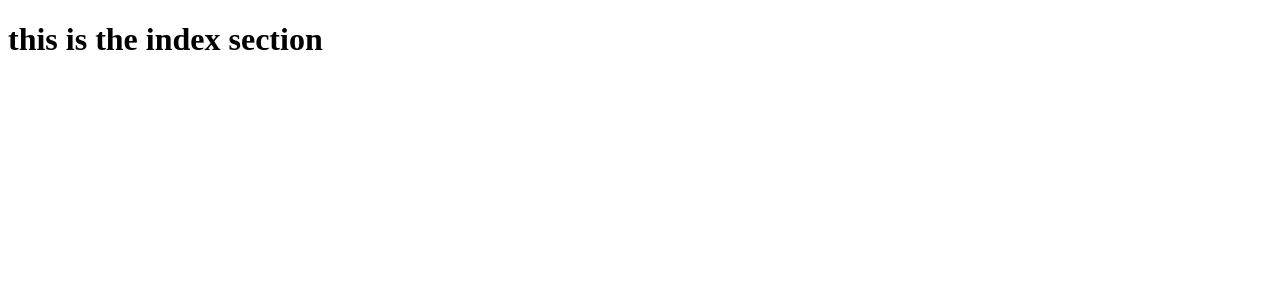
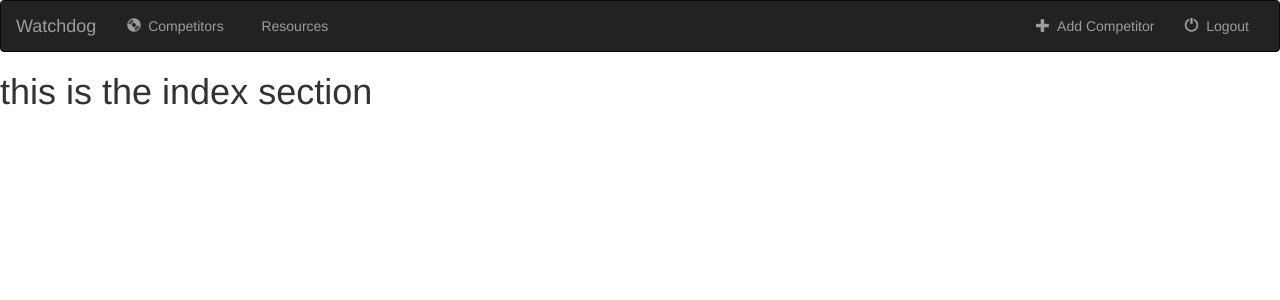
Before and after one commit to dmsproduct/watchdog, a Django app: page / in a window 1280 px wide. Shown: the top 300 px of the page. Run offline with Django 3.2, Linux system fonts and the light colour scheme; some libraries are stand-ins or nearby versions.

Commit message:
added style stuff

```diff
--- a/main/templates/main/base.html
+++ b/main/templates/main/base.html
@@ -3,9 +3,51 @@
 <head>
     <meta charset="UTF-8">
     <title>Watchdog - Competitor Tracking</title>
+    <link rel="stylesheet" href="https://maxcdn.bootstrapcdn.com/bootstrap/3.3.7/css/bootstrap.min.css">
+    <link href="https://fonts.googleapis.com/css?family=Raleway" rel="stylesheet">
+
 </head>
+<nav class="navbar navbar-inverse">
+    <div class="container-fluid">
+
+        <!-- Header -->
+        <div class="navbar-header">
+            <button type="button" class="navbar-toggle" data-toggle="collapse" data-target="#topNavBar">
+                <span class="icon-bar"></span>
+                <span class="icon-bar"></span>
+                <span class="icon-bar"></span>
+            </button>
+            <a class="navbar-brand" href="">Watchdog</a>
+        </div>
+
+        <!-- Items -->
+        <div class="collapse navbar-collapse" id="topNavBar">
+            <ul class="nav navbar-nav">
+                <li class=""><a href=""><span class="glyphicon glyphicon-cd" aria-hidden="true"></span>&nbsp; Competitors</a></li>
+                <li class=""><a href="><span class="glyphicon glyphicon-music" aria-hidden="true"></span>&nbsp; Resources</a></li>
+            </ul>
+
+            <ul class="nav navbar-nav navbar-right">
+                <li>
+                    <a href="">
+                        <span class="glyphicon glyphicon-plus" aria-hidden="true"></span>&nbsp; Add Competitor
+                    </a>
+                </li>
+                <li>
+                    <a href="#">
+                        <span class="glyphicon glyphicon-off" aria-hidden="true"></span>&nbsp; Logout
+                    </a>
+                </li>
+            </ul>
+        </div>
+
+    </div>
+</nav>
 <body>
 {% block body %}
 {% endblock %}
+
+<script src="https://maxcdn.bootstrapcdn.com/bootstrap/3.3.7/js/bootstrap.min.js"></script>
+<script src="https://code.jquery.com/jquery-3.1.1.min.js" integrity="sha256-hVVnYaiADRTO2PzUGmuLJr8BLUSjGIZsDYGmIJLv2b8=" crossorigin="anonymous"></script>
 </body>
 </html>
```
